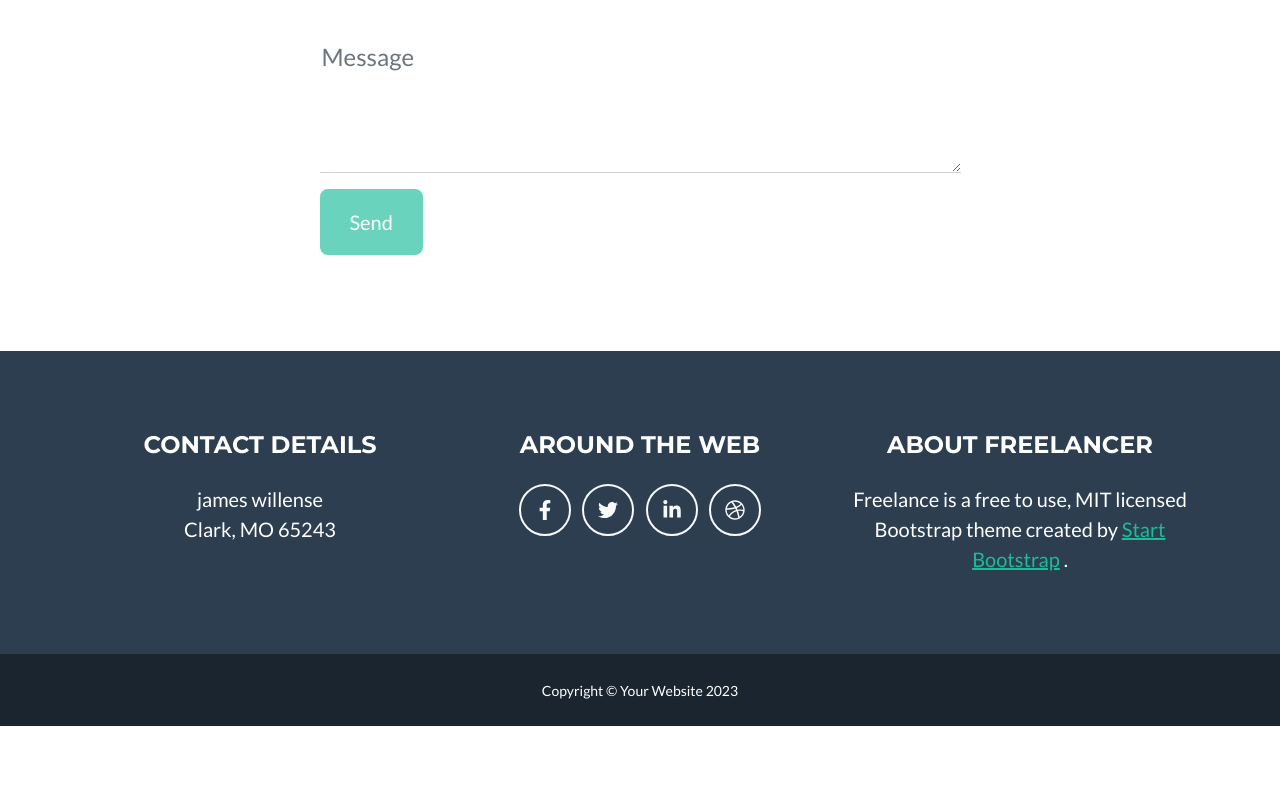
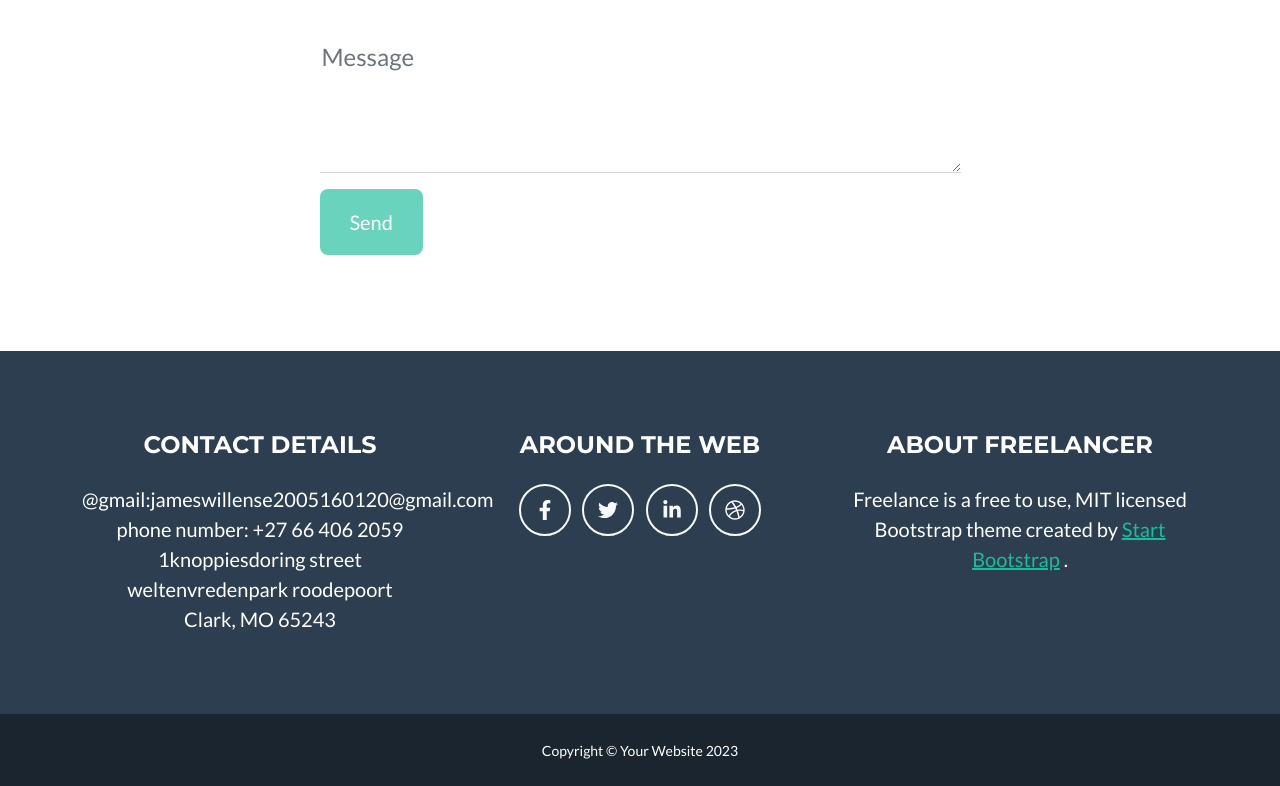
Before and after one commit to jameswillemse2005160120-source/test2, a plain HTML site: page index.html in a window 1280 px wide. Shown: the part 2806-3592 px from the top of the page. Before the commit the page ends 3532 px from the top, so only its background shows below. Drawn offline with nearby package versions, Linux system fonts and the light colour scheme.

Commit message:
Update index.html

```diff
--- a/index.html
+++ b/index.html
@@ -229,7 +229,9 @@
                     <div class="col-lg-4 mb-5 mb-lg-0">
                         <h4 class="text-uppercase mb-4">contact details</h4>
                         <p class="lead mb-0">
-                        james willense
+                         @gmail:jameswillense2005160120@gmail.com
+                           phone number: +27 66 406 2059
+                         1knoppiesdoring street weltenvredenpark roodepoort
                             <br />
                             Clark, MO 65243
                         </p>
```
